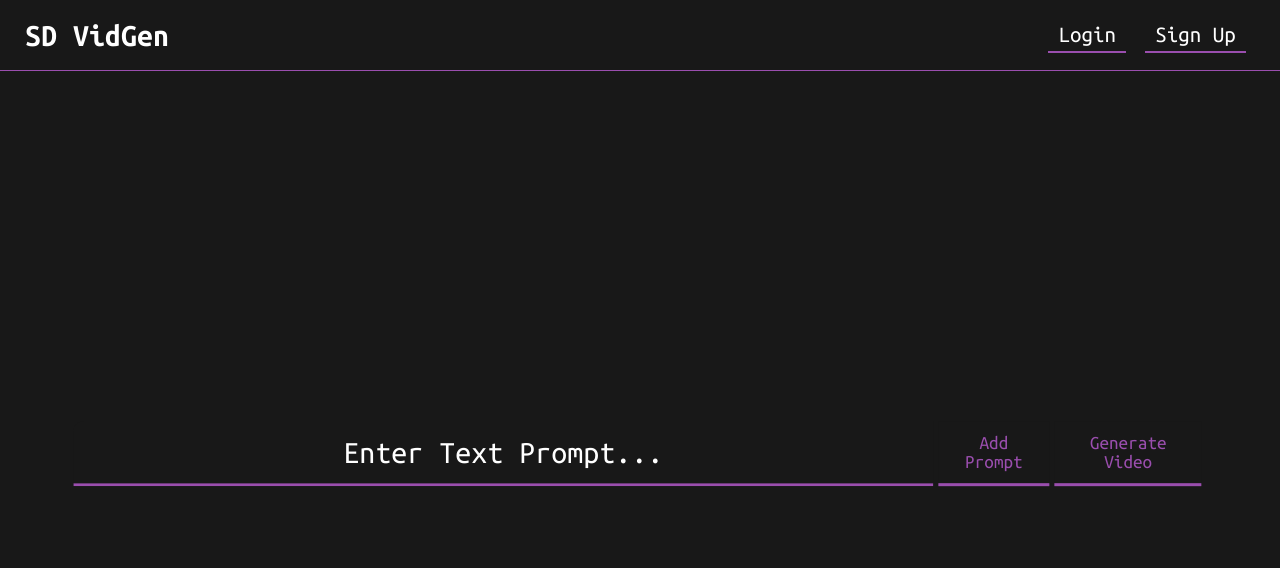
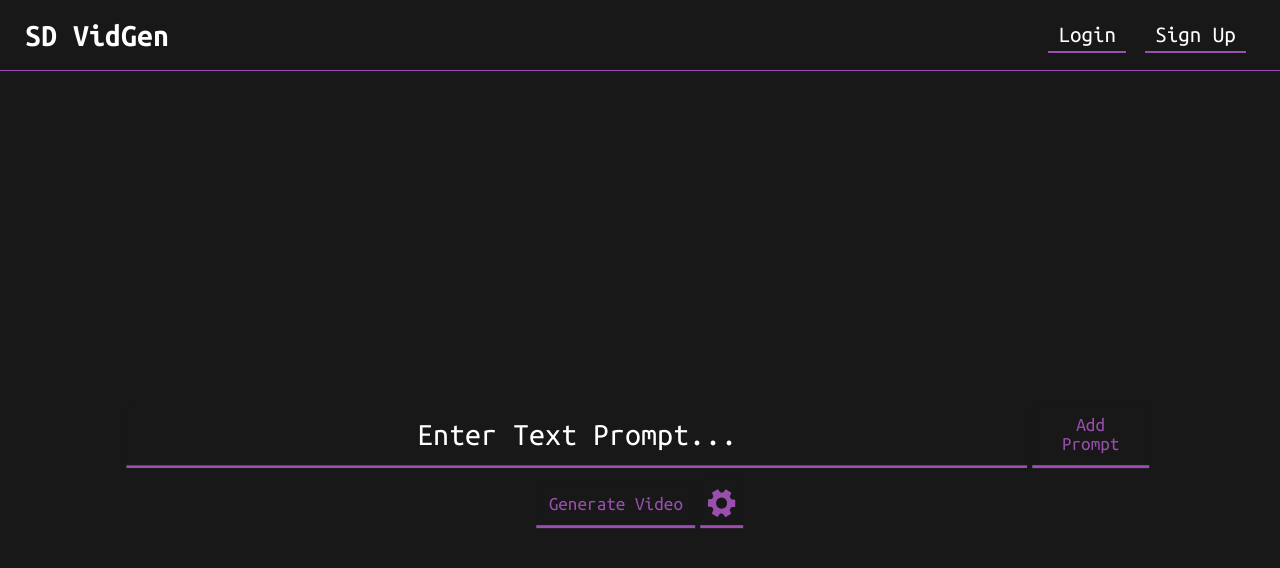
Before and after one commit to AmeenIzhac/StableDiffusionVideos, a React (Create React App) app in the folder client/: page / in a window 1280 px wide. Shown: the top 568 px of the page. Built offline with nearby package versions, Linux system fonts and the light colour scheme.

Commit message:
[ii120] add styling for intuitive settings icon

```diff
--- a/client/src/Gallery.js
+++ b/client/src/Gallery.js
@@ -13,9 +13,9 @@ export default function Gallery() {
     }
     axios({
       method: "get",
-      url: `https://stablediffusionvideoswebserver-production.up.railway.app/getGalleryVideos`,
-      // url: `http://localhost:3001/getGalleryVideos`,
-      // responseType: "json",
+      // url: `https://stablediffusionvideoswebserver-production.up.railway.app/getGalleryVideos`,
+      url: `http://localhost:3001/getGalleryVideos`,
+      responseType: "json",
       params: {
         user: user,
       },
--- a/client/src/SimpleUser.js
+++ b/client/src/SimpleUser.js
@@ -9,6 +9,7 @@ import a from "./assets/a.jpg";
 import b from "./assets/b.jpg";
 import c from "./assets/c.jpg";
 import d from "./assets/d.jpg";
+import settings from './assets/settings_icon.svg'
 
 export default function SimpleUser() {
   const [src, setSrc] = useState("");
@@ -45,7 +46,7 @@ export default function SimpleUser() {
 
   // Create a new job on server and set the current jobID
   function createJob() {
-    if (promptRef.current.value === "") {
+    if (promptRef.current.value === "" && prompts.length === 0) {
       alert("Please enter a prompt");
       return;
     }
@@ -287,9 +288,6 @@ export default function SimpleUser() {
                 Add Prompt
                 <span class="tooltiptext">Add extra prompts for semantic interpolation</span>
               </button>
-              <button className="promptButton" onClick={createJob}>
-                Generate Video
-              </button>
               {/* <button className='promptButton' onClick={getVideo} onSubmit={logger}>Generate Video</button> */}
             </div>
             <div className="promptsContainer">
@@ -309,6 +307,14 @@ export default function SimpleUser() {
                 );
               })}
             </div>
+            <div className="flexBelowSearch">
+              <button className="promptButton" onClick={createJob}>
+                Generate Video
+              </button>
+              <button className="settingsBtn" onClick={dropOptions}>
+                <img className="settingsImg" src={settings} />
+              </button>
+            </div>
           </div>
         }
 
--- a/client/src/index.css
+++ b/client/src/index.css
@@ -106,11 +106,9 @@ ul {
 }
 
 .promptsContainer {
-  display: grid;
-  grid-template-columns: auto auto auto auto;
-  grid-gap: 10px;
-  padding: 10px;
-  margin-top: 10px;
+  display: flex;
+  flex-wrap: wrap;
+  margin-top: 5px;
 }
 
 .promptsList {
@@ -121,9 +119,10 @@ ul {
   border: 1px solid var(--main-bg-light);
   border-radius: 100vmax;
   font-family: "Ubuntu Mono";
-  font-size: 1.2em;
+  font-size: .8em;
   padding: 10px;
-  grid-row: 1;
+  max-width: 80vw;
+  text-overflow: ellipsis;
 }
 
 .removePrompt {
@@ -133,8 +132,8 @@ ul {
   font-family: "Ubuntu Mono";
   font-size: 1.2em;
   border-radius: 100vmax;
-  width: 30px;
-  height: 30px;
+  width: 20px;
+  height: 20px;
   margin-left: 5px;
 }
 
@@ -625,3 +624,26 @@ ul {
   visibility: visible;
   font-size: 0.8em;
 }
+
+.flexBelowSearch {
+  display: flex;
+  align-items: flex-end ;
+  justify-content: center;
+}
+
+.settingsImg {
+  width: 2.5em;
+}
+
+.settingsBtn {
+  background-color: var(--main-bg-dark);
+  display: flex;
+  padding: 8px 5px 5px 5px;
+  border: none;
+  border-bottom: 3px solid var(--main-bg-light);
+  margin-top: 5px;
+}
+
+.settingsBtn:hover {
+  background-color: rgba(154,78,174,0.4);
+}
```
Also changed, not shown: client/src/assets/settings_icon.svg (added).
